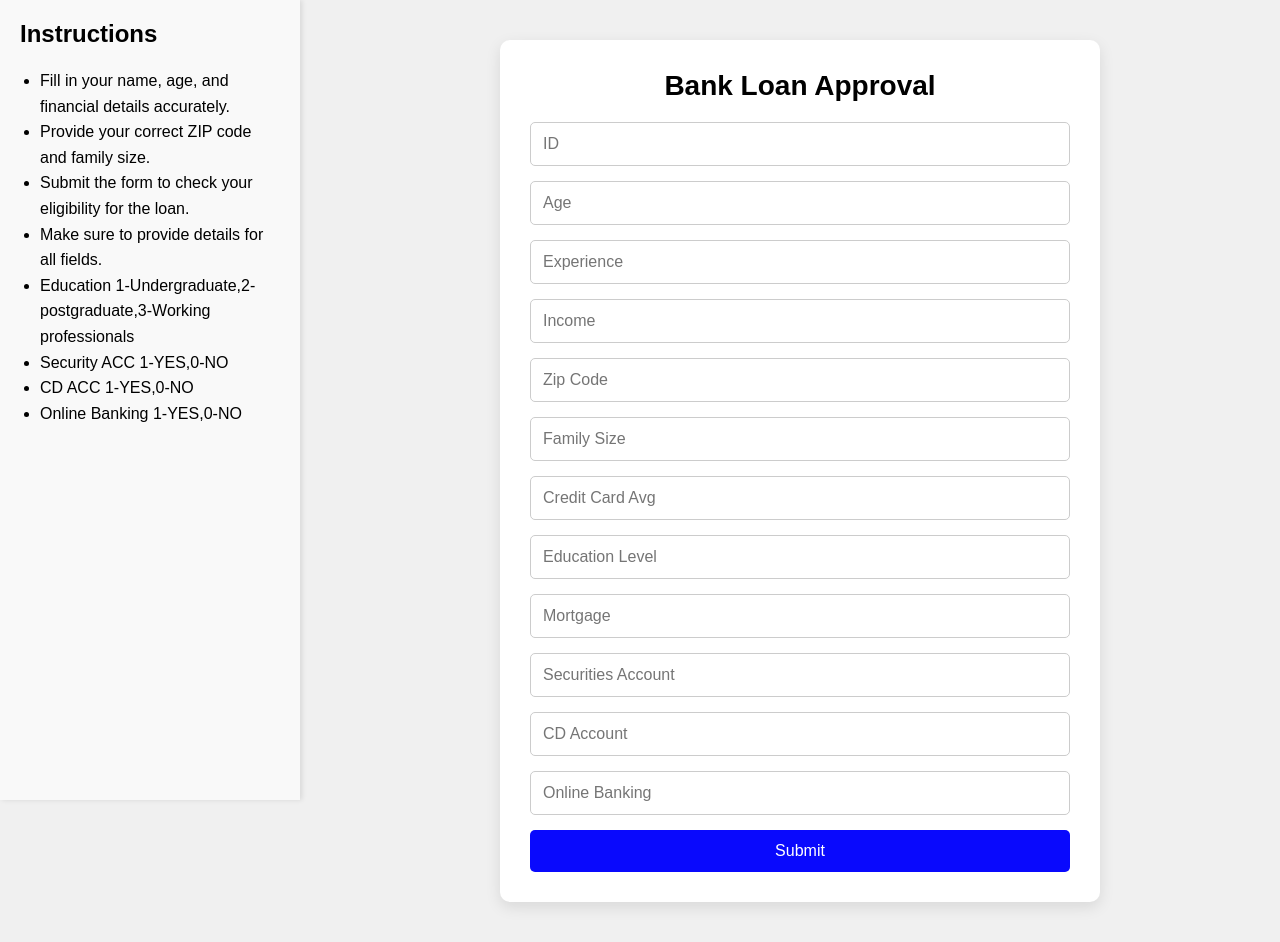
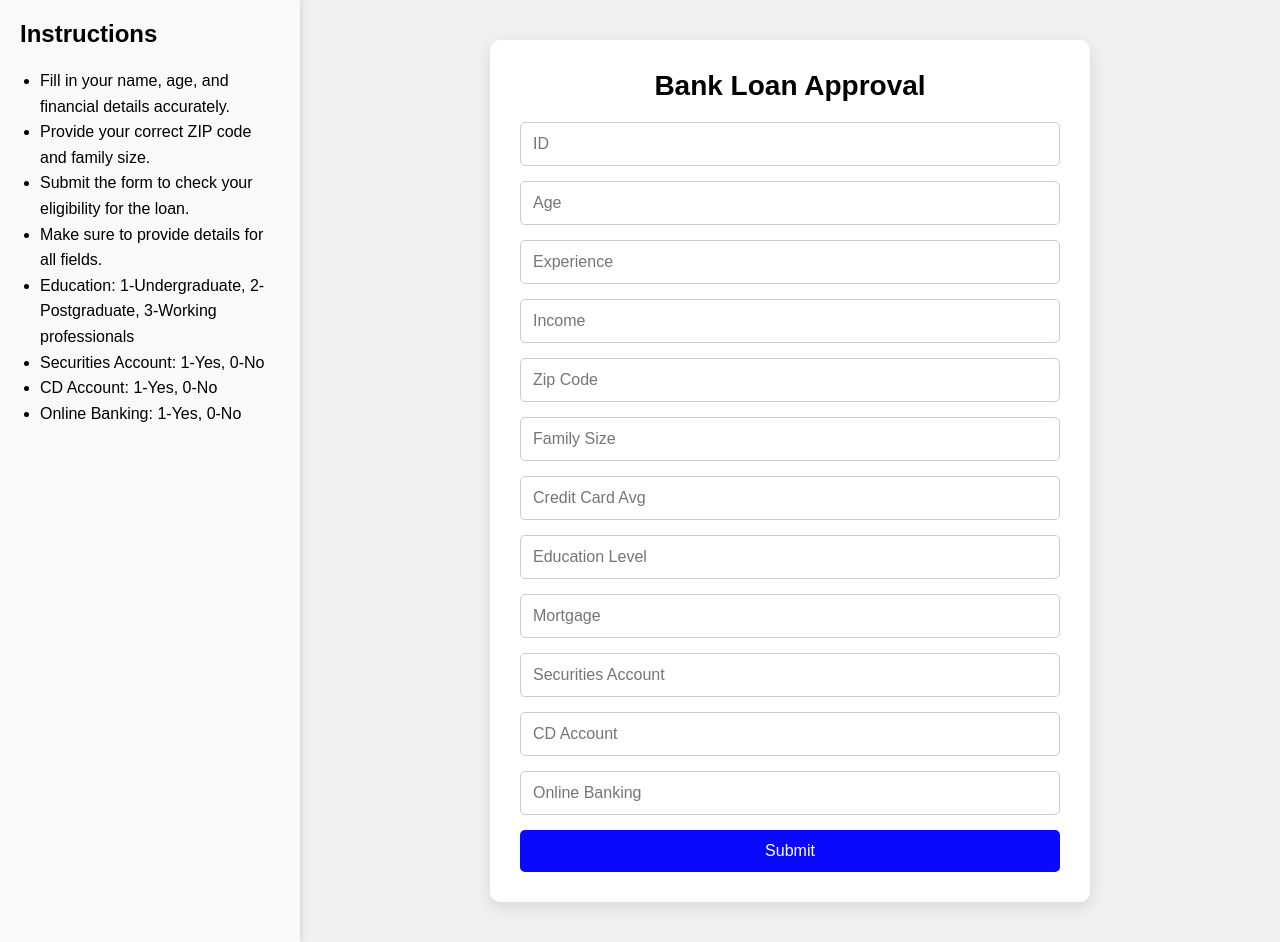
Before and after one commit to naveena-sri/bankloanapproval, a Flask app: page / in a window 1280 px wide. Run offline with Flask 3, Linux system fonts and the light colour scheme; parts of the project's set-up code (start-up, migrations or seed data) failed here and were passed over.

Commit message:
Update to responsive loan approval form

```diff
--- a/templates/index.html
+++ b/templates/index.html
@@ -1,8 +1,8 @@
 <!DOCTYPE html>
 <html lang="en">
 <head>
-    <meta charset="UTF-8">
-    <meta name="viewport" content="width=device-width, initial-scale=1.0">
+  <meta charset="UTF-8" />
+  <meta name="viewport" content="width=device-width, initial-scale=1.0"/>
   <title>Bank Loan Approval Form</title>
   <style>
     * {
@@ -14,18 +14,21 @@
     body {
       font-family: Arial, sans-serif;
       background-color: #f0f0f0;
+      display: flex;
+      flex-direction: column;
+    }
+
+    .container {
+      display: flex;
+      flex-direction: row;
+      min-height: 100vh;
     }
 
     .sidebar {
-            position: fixed;
-            top: 0;
-            left: 0;
       width: 300px;
-            height: 100%;
       background-color: #f9f9f9;
       padding: 20px;
       box-shadow: 2px 0 5px rgba(0, 0, 0, 0.1);
-            overflow-y: auto;
     }
 
     .sidebar h3 {
@@ -40,8 +43,8 @@
     }
 
     .content {
-            margin-left: 320px; /* Adjusted to leave space for the sidebar */
-            padding: 40px;
+      flex: 1;
+      padding: 40px 20px;
     }
 
     .form-container {
@@ -89,10 +92,31 @@
       background-color: #218838;
     }
 
+    /* Responsive Styles */
+    @media (max-width: 768px) {
+      .container {
+        flex-direction: column;
+      }
+
+      .sidebar {
+        width: 100%;
+        box-shadow: none;
+        padding: 10px 15px;
+      }
+
+      .content {
+        padding: 20px 15px;
+      }
+
+      .form-container {
+        padding: 20px;
+      }
+    }
   </style>
 </head>
 <body>
 
+  <div class="container">
     <!-- Sidebar Section -->
     <div class="sidebar">
       <h3>Instructions</h3>
@@ -101,11 +125,10 @@
         <li>Provide your correct ZIP code and family size.</li>
         <li>Submit the form to check your eligibility for the loan.</li>
         <li>Make sure to provide details for all fields.</li>
-            <li>Education   1-Undergraduate,2-postgraduate,3-Working professionals</li>
-            <li>Security ACC  1-YES,0-NO</li>
-            <li>CD ACC  1-YES,0-NO</li>
-            <li>Online Banking  1-YES,0-NO</li>
-
+        <li>Education: 1-Undergraduate, 2-Postgraduate, 3-Working professionals</li>
+        <li>Securities Account: 1-Yes, 0-No</li>
+        <li>CD Account: 1-Yes, 0-No</li>
+        <li>Online Banking: 1-Yes, 0-No</li>
       </ul>
     </div>
 
@@ -114,21 +137,21 @@
       <div class="form-container">
         <h1>Bank Loan Approval</h1>
         <form action="/predict" method="POST">
-                <input type="text" name="id" placeholder="ID" required>
-                <input type="text" name="age" placeholder="Age" required>
-                <input type="text" name="experience" placeholder="Experience" required>
-                <input type="text" name="income" placeholder="Income" required>
-                <input type="text" name="zipcode" placeholder="Zip Code" required>
-                <input type="text" name="family" placeholder="Family Size" required>
-                <input type="text" name="ccavg" placeholder="Credit Card Avg" required>
-                <input type="text" name="education" placeholder="Education Level" required>
-                <input type="text" name="mortgage" placeholder="Mortgage" required>
-                <input type="text" name="securities" placeholder="Securities Account" required>
-                <input type="text" name="cdaccount" placeholder="CD Account" required>
-                <input type="text" name="online" placeholder="Online Banking" required>
+          <input type="text" name="id" placeholder="ID" required />
+          <input type="text" name="age" placeholder="Age" required />
+          <input type="text" name="experience" placeholder="Experience" required />
+          <input type="text" name="income" placeholder="Income" required />
+          <input type="text" name="zipcode" placeholder="Zip Code" required />
+          <input type="text" name="family" placeholder="Family Size" required />
+          <input type="text" name="ccavg" placeholder="Credit Card Avg" required />
+          <input type="text" name="education" placeholder="Education Level" required />
+          <input type="text" name="mortgage" placeholder="Mortgage" required />
+          <input type="text" name="securities" placeholder="Securities Account" required />
+          <input type="text" name="cdaccount" placeholder="CD Account" required />
+          <input type="text" name="online" placeholder="Online Banking" required />
           <button type="submit">Submit</button>
         </form>
-
+      </div>
     </div>
   </div>
 
```
Lines whose indentation alone changed are shown as unchanged.
